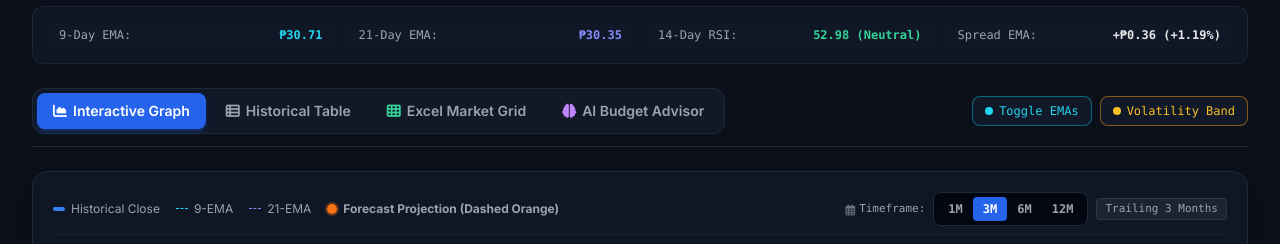
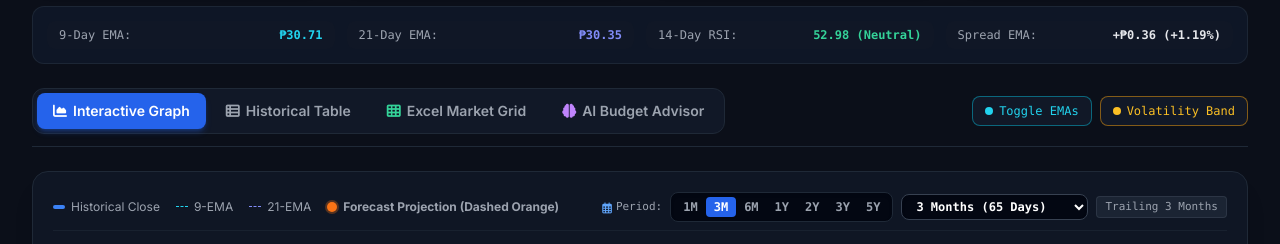
Before and after one commit to nonoyn/pse-terminal, a plain HTML site: page index.html in a window 1280 px wide. Shown: the part 581-825 px from the top of the page. Drawn offline with nearby package versions, Linux system fonts and the light colour scheme; no server answers.

Commit message:
Add 2Y, 3Y, 5Y options and dropdown selector

```diff
--- a/index.html
+++ b/index.html
@@ -382,44 +382,38 @@
             <span class="flex items-center gap-1.5"><span class="w-2.5 h-2.5 rounded-full bg-orange-500 ring-2 ring-orange-500/30"></span> <strong>Forecast Projection (Dashed Orange)</strong></span>
           </div>
 
-          <!-- Timeframe & Range Selector (1M, 3M, 6M, 12M) -->
+          <!-- Timeframe & Range Selector (1M, 3M, 6M, 1Y, 2Y, 3Y, 5Y + Dropdown) -->
           <div class="flex items-center gap-2 self-start lg:self-auto flex-wrap">
-            <span class="text-[11px] font-mono text-gray-400 flex items-center gap-1"><i class="fa-regular fa-calendar-days text-gray-500"></i> Timeframe:</span>
-            <div class="inline-flex rounded-lg bg-gray-950 p-1 border border-gray-800 font-mono text-xs shadow-inner">
-              <button
-                id="tfBtn-1M"
-                onclick="changeTimeframe('1M')"
-                class="px-2.5 py-1 rounded text-gray-400 hover:text-white transition-all font-semibold"
-                title="1 Month (22 Trading Days)"
-              >
-                1M
-              </button>
-              <button
-                id="tfBtn-3M"
-                onclick="changeTimeframe('3M')"
-                class="px-2.5 py-1 rounded bg-blue-600 text-white font-bold shadow-sm transition-all"
-                title="3 Months (65 Trading Days)"
-              >
-                3M
-              </button>
-              <button
-                id="tfBtn-6M"
-                onclick="changeTimeframe('6M')"
-                class="px-2.5 py-1 rounded text-gray-400 hover:text-white transition-all font-semibold"
-                title="6 Months (130 Trading Days)"
-              >
-                6M
-              </button>
-              <button
-                id="tfBtn-12M"
-                onclick="changeTimeframe('12M')"
-                class="px-2.5 py-1 rounded text-gray-400 hover:text-white transition-all font-semibold"
-                title="12 Months / 1 Year (252 Trading Days)"
-              >
-                12M
-              </button>
+            <span class="text-[11px] font-mono text-gray-400 flex items-center gap-1"><i class="fa-regular fa-calendar-days text-blue-400"></i> Period:</span>
+
+            <!-- Quick Pills (Desktop/Tablet) -->
+            <div class="hidden sm:inline-flex rounded-lg bg-gray-950 p-1 border border-gray-800 font-mono text-xs shadow-inner">
+              <button id="tfBtn-1M" onclick="changeTimeframe('1M')" class="px-2 py-0.5 rounded text-gray-400 hover:text-white transition-all font-semibold" title="1 Month (22 Trading Days)">1M</button>
+              <button id="tfBtn-3M" onclick="changeTimeframe('3M')" class="px-2 py-0.5 rounded bg-blue-600 text-white font-bold shadow-sm transition-all" title="3 Months (65 Trading Days)">3M</button>
+              <button id="tfBtn-6M" onclick="changeTimeframe('6M')" class="px-2 py-0.5 rounded text-gray-400 hover:text-white transition-all font-semibold" title="6 Months (130 Trading Days)">6M</button>
+              <button id="tfBtn-1Y" onclick="changeTimeframe('1Y')" class="px-2 py-0.5 rounded text-gray-400 hover:text-white transition-all font-semibold" title="1 Year (252 Trading Days)">1Y</button>
+              <button id="tfBtn-2Y" onclick="changeTimeframe('2Y')" class="px-2 py-0.5 rounded text-gray-400 hover:text-white transition-all font-semibold" title="2 Years (504 Trading Days)">2Y</button>
+              <button id="tfBtn-3Y" onclick="changeTimeframe('3Y')" class="px-2 py-0.5 rounded text-gray-400 hover:text-white transition-all font-semibold" title="3 Years (756 Trading Days)">3Y</button>
+              <button id="tfBtn-5Y" onclick="changeTimeframe('5Y')" class="px-2 py-0.5 rounded text-gray-400 hover:text-white transition-all font-semibold" title="5 Years (1,260 Trading Days)">5Y</button>
             </div>
-            <span id="chartRangeSubtitle" class="font-mono text-[11px] text-gray-400 bg-gray-800/80 px-2 py-0.5 rounded border border-gray-700/60 hidden sm:inline">Trailing 3 Months</span>
+
+            <!-- Dropdown Selector (Compact & Touch-Friendly) -->
+            <select
+              id="timeframeSelect"
+              onchange="changeTimeframe(this.value)"
+              class="bg-gray-950 border border-gray-700 hover:border-blue-500/60 focus:border-blue-500 text-white rounded-lg px-2.5 py-1 text-xs font-mono font-semibold focus:outline-none transition-all cursor-pointer shadow-inner"
+              title="Select Chart Horizon"
+            >
+              <option value="1M">1 Month (22 Days)</option>
+              <option value="3M" selected>3 Months (65 Days)</option>
+              <option value="6M">6 Months (130 Days)</option>
+              <option value="1Y">1 Year (252 Days)</option>
+              <option value="2Y">2 Years (504 Days)</option>
+              <option value="3Y">3 Years (756 Days)</option>
+              <option value="5Y">5 Years (1,260 Days)</option>
+            </select>
+
+            <span id="chartRangeSubtitle" class="font-mono text-[11px] text-gray-400 bg-gray-800/80 px-2 py-0.5 rounded border border-gray-700/60 hidden xl:inline">Trailing 3 Months</span>
           </div>
         </div>
 
@@ -715,35 +709,46 @@
     let currentSortCol = 'latest_close';
     let currentSortAsc = false;
 
-    // Timeframe Configuration (1M, 3M, 6M, 12M)
+    // Timeframe Configuration (1M, 3M, 6M, 1Y, 2Y, 3Y, 5Y)
     let currentTimeframe = '3M';
     const TIMEFRAME_CONFIG = {
       '1M': { days: 22, label: 'Trailing 1 Month (22 Trading Days)' },
       '3M': { days: 65, label: 'Trailing 3 Months (65 Trading Days)' },
       '6M': { days: 130, label: 'Trailing 6 Months (130 Trading Days)' },
-      '12M': { days: 252, label: 'Trailing 12 Months (252 Trading Days)' }
+      '1Y': { days: 252, label: 'Trailing 1 Year (252 Trading Days)' },
+      '12M': { days: 252, label: 'Trailing 1 Year (252 Trading Days)' },
+      '2Y': { days: 504, label: 'Trailing 2 Years (504 Trading Days)' },
+      '3Y': { days: 756, label: 'Trailing 3 Years (756 Trading Days)' },
+      '5Y': { days: 1260, label: 'Trailing 5 Years (1,260 Trading Days)' }
     };
 
     function changeTimeframe(tf) {
-      if (!TIMEFRAME_CONFIG[tf]) return;
-      currentTimeframe = tf;
-
-      // Update button styling
-      ['1M', '3M', '6M', '12M'].forEach(k => {
+      const normalizedTf = tf === '12M' ? '1Y' : tf;
+      if (!TIMEFRAME_CONFIG[normalizedTf]) return;
+      currentTimeframe = normalizedTf;
+
+      // Update pill button styling
+      ['1M', '3M', '6M', '1Y', '2Y', '3Y', '5Y'].forEach(k => {
         const b = document.getElementById(`tfBtn-${k}`);
         if (!b) return;
-        if (k === tf) {
-          b.className = 'px-2.5 py-1 rounded bg-blue-600 text-white font-bold shadow-sm transition-all';
+        if (k === normalizedTf) {
+          b.className = 'px-2 py-0.5 rounded bg-blue-600 text-white font-bold shadow-sm transition-all';
         } else {
-          b.className = 'px-2.5 py-1 rounded text-gray-400 hover:text-white transition-all font-semibold';
+          b.className = 'px-2 py-0.5 rounded text-gray-400 hover:text-white transition-all font-semibold';
         }
       });
 
+      // Synchronize dropdown value
+      const select = document.getElementById('timeframeSelect');
+      if (select && select.value !== normalizedTf) {
+        select.value = normalizedTf;
+      }
+
       const sub = document.getElementById('chartRangeSubtitle');
-      if (sub) sub.textContent = TIMEFRAME_CONFIG[tf].label;
+      if (sub) sub.textContent = TIMEFRAME_CONFIG[normalizedTf].label;
 
       const tblSub = document.getElementById('tableRangeSubtitle');
-      if (tblSub) tblSub.textContent = `Forecast Row + ${TIMEFRAME_CONFIG[tf].label}`;
+      if (tblSub) tblSub.textContent = `Forecast Row + ${TIMEFRAME_CONFIG[normalizedTf].label}`;
 
       loadStock(currentTicker);
     }
@@ -1095,12 +1100,12 @@
           label: 'Historical Close (₱)',
           data: historicalSeries,
           borderColor: '#3b82f6',
-          borderWidth: 2.5,
+          borderWidth: (currentTimeframe === '3Y' || currentTimeframe === '5Y') ? 1.8 : 2.5,
           backgroundColor: gradient,
           fill: true,
           tension: 0.15,
           pointRadius: (ctx) => {
-            if (currentTimeframe === '12M') return 0;
+            if (['1Y', '12M', '2Y', '3Y', '5Y'].includes(currentTimeframe)) return 0;
             if (currentTimeframe === '6M') return 0.8;
             return 1.8;
           },
@@ -1219,7 +1224,7 @@
               ticks: {
                 color: '#9ca3af',
                 font: { family: 'JetBrains Mono', size: 10 },
-                maxTicksLimit: currentTimeframe === '12M' ? 14 : (currentTimeframe === '6M' ? 12 : 8)
+                maxTicksLimit: ['2Y', '3Y', '5Y'].includes(currentTimeframe) ? 14 : (['1Y', '12M'].includes(currentTimeframe) ? 12 : (currentTimeframe === '6M' ? 10 : 8))
               }
             },
             y: {
```
Also changed, not shown: 1 other file.
